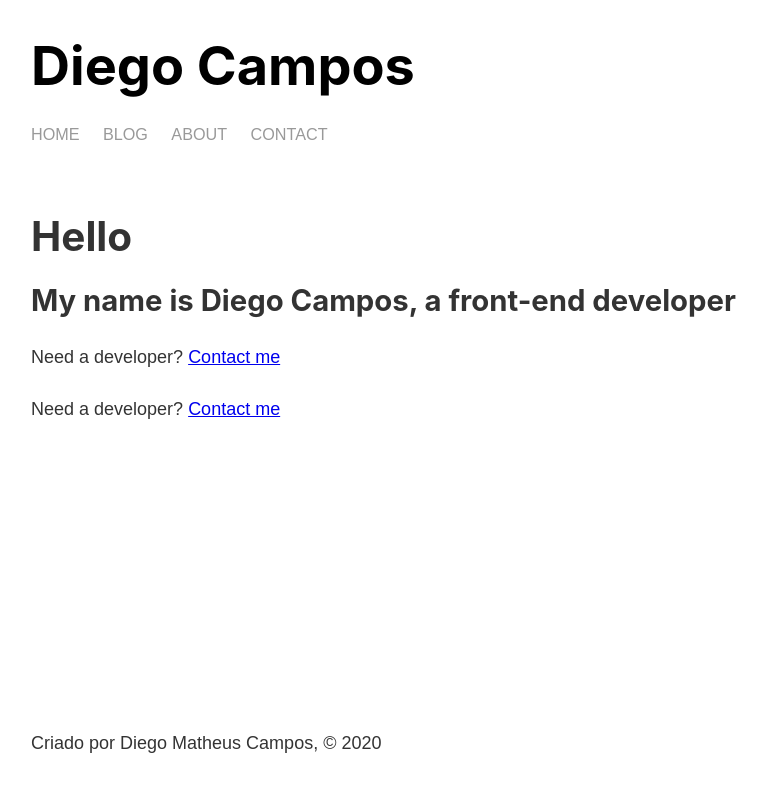
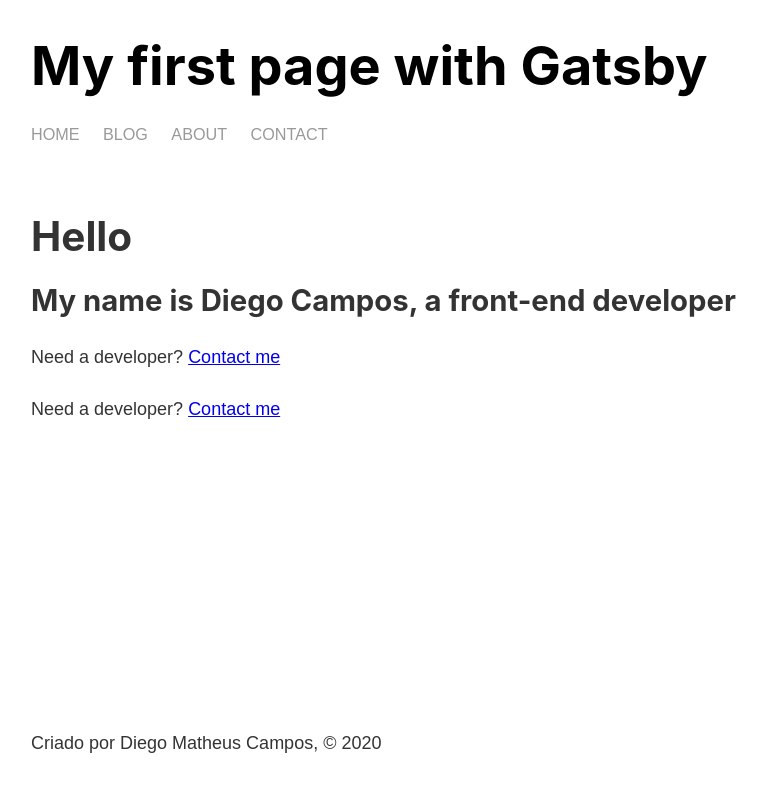
Before and after one commit to DiegoCampos1/gatsby_bootcamp, a Gatsby site: page / in a window 1280 px wide. Shown: the whole page, without its empty margins (252-1019 px from the left). Built offline with nearby package versions, Linux system fonts and the light colour scheme; Gatsby itself is replaced by a stand-in of ours.

Commit message:
Usando o Graphql, como metadata

```diff
--- a/gatsby-config.js
+++ b/gatsby-config.js
@@ -6,6 +6,10 @@
 
 module.exports = {
   /* Your site config here */
+  siteMetadata: {
+    title: 'My first page with Gatsby',
+    author: 'Diego Matheus Campos'
+  },
   plugins: [
     `gatsby-plugin-sass`
   ],
--- a/src/components/footer.js
+++ b/src/components/footer.js
@@ -1,9 +1,20 @@
 import React from "react"
+import { graphql, useStaticQuery } from 'gatsby';
+
 
 const Footer = () => {
+  const data = useStaticQuery(graphql`
+  query {
+    site {
+      siteMetadata {
+        author
+      }
+    }
+  }
+`);
   return (
     <footer>
-      <p>Criado por Diego Matheus Campos, © 2020</p>
+      <p>Criado por {data.site.siteMetadata.author}, © 2020</p>
     </footer>
   )
 }
--- a/src/components/header.js
+++ b/src/components/header.js
@@ -1,14 +1,25 @@
-import React from "react"
-import { Link } from "gatsby"
+import React from 'react';
+import { Link, graphql, useStaticQuery } from 'gatsby';
 
-import headerStyles from "./header.module.scss"
+import headerStyles from './header.module.scss';
+
 
 const Header = () => {
+  const data = useStaticQuery(graphql`
+    query {
+      site {
+        siteMetadata {
+          title
+        }
+      }
+    }
+  `);
+
   return (
     <header className={headerStyles.header}>
       <h3>
         <Link className={headerStyles.title} to="/">
-          Diego Campos
+          {data.site.siteMetadata.title}
         </Link>
       </h3>
       <nav>
@@ -52,7 +63,7 @@
         </ul>
       </nav>
     </header>
-  )
-}
+  );
+};
 
-export default Header
+export default Header;
```
Also changed, not shown: src/components/layout.js (+9 -9 lines).
